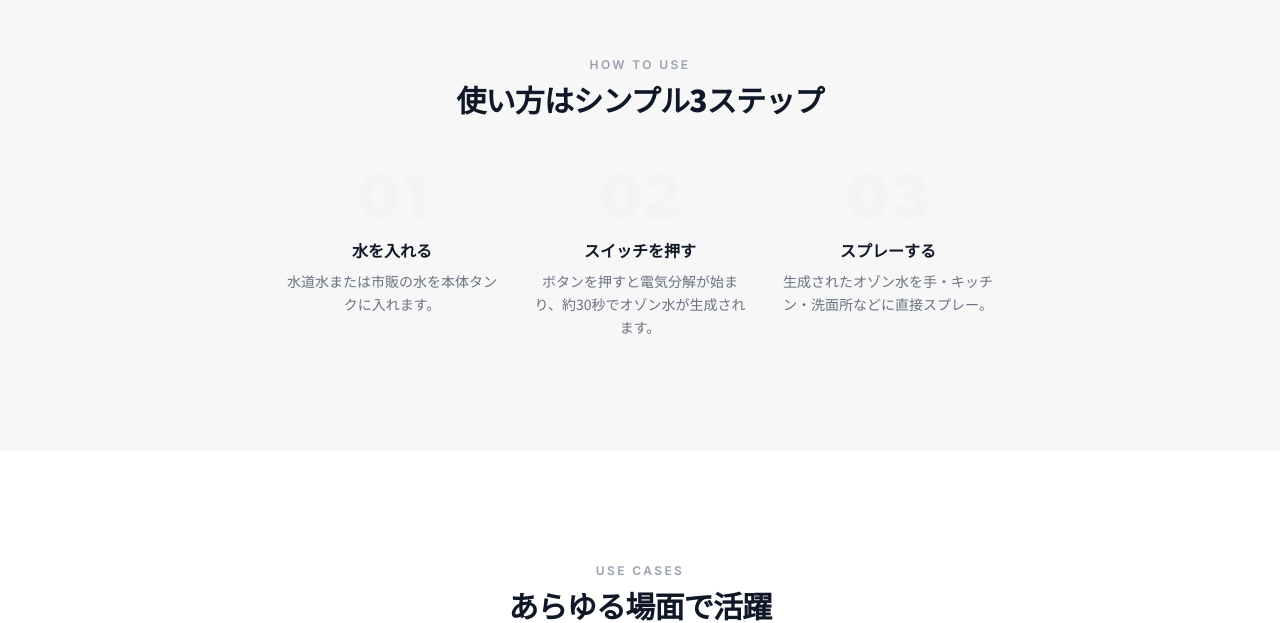
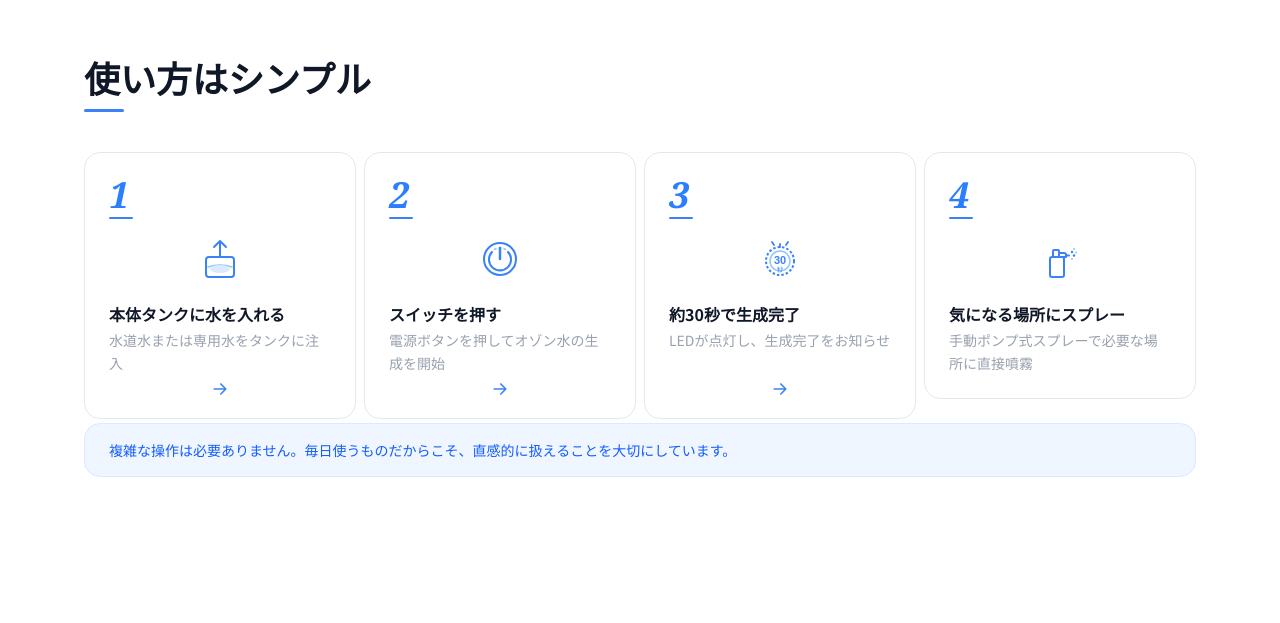
Before and after one commit to tomotakata/ulas-store, a Next.js app: page / in a window 1280 px wide. Shown: the part 2498-3121 px from the top of the page. Built offline with nearby package versions, Linux system fonts and the light colour scheme; no server answers.

Commit message:
feat: redesign how-to-use section - 4 steps with icons and arrows

```diff
--- a/src/app/page.tsx
+++ b/src/app/page.tsx
@@ -524,23 +524,97 @@ export default function HomePage() {
       </section>
 
       {/* ══════════════════════════════════════════════════════
-          § HOW TO USE — gray
+          § HOW TO USE — white
       ══════════════════════════════════════════════════════ */}
-      <section className="sec py-20 md:py-28" style={{ background: "#f7f7f7" }}>
-        <div className="sec-inner-sm">
-          <div className="reveal"><SecTitle en="How to Use" ja="使い方はシンプル3ステップ" center /></div>
-          <div className="grid grid-cols-1 md:grid-cols-3 gap-8 reveal">
+      <section className="sec bg-white py-20 md:py-28">
+        <div className="sec-inner">
+          {/* Title */}
+          <div className="reveal mb-10">
+            <h2 className="font-black text-3xl md:text-4xl text-gray-900">使い方はシンプル</h2>
+            <div className="mt-3" style={{ width: 40, height: 3, background: "#3b82f6", borderRadius: 9999 }} />
+          </div>
+
+          {/* 4 steps */}
+          <div className="reveal flex flex-col md:flex-row items-stretch gap-3 md:gap-2">
             {[
-              { n: "01", title: "水を入れる", desc: "水道水または市販の水を本体タンクに入れます。" },
-              { n: "02", title: "スイッチを押す", desc: "ボタンを押すと電気分解が始まり、約30秒でオゾン水が生成されます。" },
-              { n: "03", title: "スプレーする", desc: "生成されたオゾン水を手・キッチン・洗面所などに直接スプレー。" },
-            ].map((s) => (
-              <div key={s.n} className="text-center">
-                <div className="text-6xl font-black text-gray-100 mb-3 leading-none" style={{ fontFamily: "var(--font-en)" }}>{s.n}</div>
-                <h3 className="font-bold text-gray-900 text-base mb-2">{s.title}</h3>
-                <p className="text-gray-500 text-sm leading-relaxed">{s.desc}</p>
+              {
+                n: "1", title: "本体タンクに水を入れる", desc: "水道水または専用水をタンクに注入",
+                icon: (
+                  <svg width="52" height="52" viewBox="0 0 52 52" fill="none">
+                    <rect x="12" y="24" width="28" height="20" rx="3" stroke="#3b82f6" strokeWidth="2"/>
+                    <path d="M26 8v16M20 14l6-6 6 6" stroke="#3b82f6" strokeWidth="2" strokeLinecap="round" strokeLinejoin="round"/>
+                    <path d="M14 34 Q26 30 38 34" stroke="#93c5fd" strokeWidth="1.5" strokeLinecap="round"/>
+                    <ellipse cx="26" cy="36" rx="10" ry="4" fill="#dbeafe" stroke="none"/>
+                  </svg>
+                ),
+              },
+              {
+                n: "2", title: "スイッチを押す", desc: "電源ボタンを押してオゾン水の生成を開始",
+                icon: (
+                  <svg width="52" height="52" viewBox="0 0 52 52" fill="none">
+                    <circle cx="26" cy="26" r="16" stroke="#3b82f6" strokeWidth="2"/>
+                    <circle cx="26" cy="26" r="11" stroke="#93c5fd" strokeWidth="1.5" strokeDasharray="3 2"/>
+                    <path d="M26 15v11" stroke="#3b82f6" strokeWidth="2.5" strokeLinecap="round"/>
+                    <path d="M18 19a11 11 0 1 0 16 0" stroke="#3b82f6" strokeWidth="2" strokeLinecap="round" fill="none"/>
+                  </svg>
+                ),
+              },
+              {
+                n: "3", title: "約30秒で生成完了", desc: "LEDが点灯し、生成完了をお知らせ",
+                icon: (
+                  <svg width="52" height="52" viewBox="0 0 52 52" fill="none">
+                    <circle cx="26" cy="28" r="14" stroke="#3b82f6" strokeWidth="2" strokeDasharray="2.5 2"/>
+                    <circle cx="26" cy="28" r="10" stroke="#93c5fd" strokeWidth="1.5"/>
+                    <text x="26" y="31" textAnchor="middle" fontSize="11" fontWeight="800" fill="#3b82f6" fontFamily="sans-serif">30</text>
+                    <text x="26" y="39" textAnchor="middle" fontSize="6.5" fill="#3b82f6" fontFamily="sans-serif">秒</text>
+                    <path d="M26 14V11M20 12l-2-3M32 12l2-3" stroke="#3b82f6" strokeWidth="1.8" strokeLinecap="round"/>
+                  </svg>
+                ),
+              },
+              {
+                n: "4", title: "気になる場所にスプレー", desc: "手動ポンプ式スプレーで必要な場所に直接噴霧",
+                icon: (
+                  <svg width="52" height="52" viewBox="0 0 52 52" fill="none">
+                    <rect x="16" y="24" width="14" height="20" rx="2" stroke="#3b82f6" strokeWidth="2"/>
+                    <rect x="19" y="17" width="6" height="7" rx="1" stroke="#3b82f6" strokeWidth="2"/>
+                    <path d="M25 20h5a2 2 0 0 1 2 2v2H25" stroke="#3b82f6" strokeWidth="2" strokeLinecap="round" strokeLinejoin="round"/>
+                    <path d="M32 22.5h3" stroke="#3b82f6" strokeWidth="2" strokeLinecap="round"/>
+                    <circle cx="38" cy="19" r="1.2" fill="#3b82f6"/>
+                    <circle cx="40" cy="22.5" r="1.2" fill="#3b82f6"/>
+                    <circle cx="40" cy="16" r="1" fill="#93c5fd"/>
+                    <circle cx="42" cy="19.5" r="1" fill="#93c5fd"/>
+                    <circle cx="38" cy="26" r="1" fill="#93c5fd"/>
+                  </svg>
+                ),
+              },
+            ].map((step, i) => (
+              <div key={step.n} className="flex md:flex-col items-center md:items-start gap-4 md:gap-0 flex-1">
+                {/* card */}
+                <div className="flex-1 w-full bg-white border border-gray-200 rounded-2xl p-5 md:p-6">
+                  {/* step number */}
+                  <div className="mb-3">
+                    <span className="text-4xl font-black italic text-blue-500 leading-none" style={{ fontFamily: "Georgia, serif" }}>{step.n}</span>
+                    <div className="mt-1" style={{ width: 24, height: 2, background: "#3b82f6", borderRadius: 9999 }} />
+                  </div>
+                  {/* icon */}
+                  <div className="mb-4 flex items-center justify-center h-14">{step.icon}</div>
+                  {/* text */}
+                  <h3 className="font-bold text-gray-900 text-sm md:text-base mb-1 leading-snug">{step.title}</h3>
+                  <p className="text-gray-400 text-xs md:text-sm leading-relaxed">{step.desc}</p>
+                </div>
+                {/* arrow between cards */}
+                {i < 3 && (
+                  <div className="shrink-0 text-blue-400 rotate-90 md:rotate-0 md:self-center md:-mx-1 md:mt-[-40px]">
+                    <svg width="20" height="20" viewBox="0 0 24 24" fill="#3b82f6"><path d="M5 12h14M13 6l6 6-6 6" stroke="#3b82f6" strokeWidth="2" strokeLinecap="round" strokeLinejoin="round" fill="none"/></svg>
+                  </div>
+                )}
               </div>
             ))}
+          </div>
+
+          {/* Bottom note */}
+          <div className="reveal mt-6 rounded-2xl border border-blue-100 bg-blue-50 px-6 py-4">
+            <p className="text-blue-600 text-sm">複雑な操作は必要ありません。毎日使うものだからこそ、直感的に扱えることを大切にしています。</p>
           </div>
         </div>
       </section>
```
